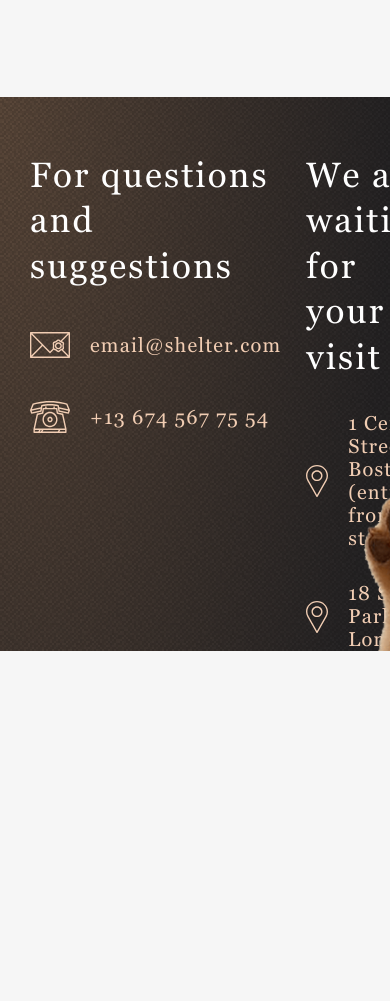
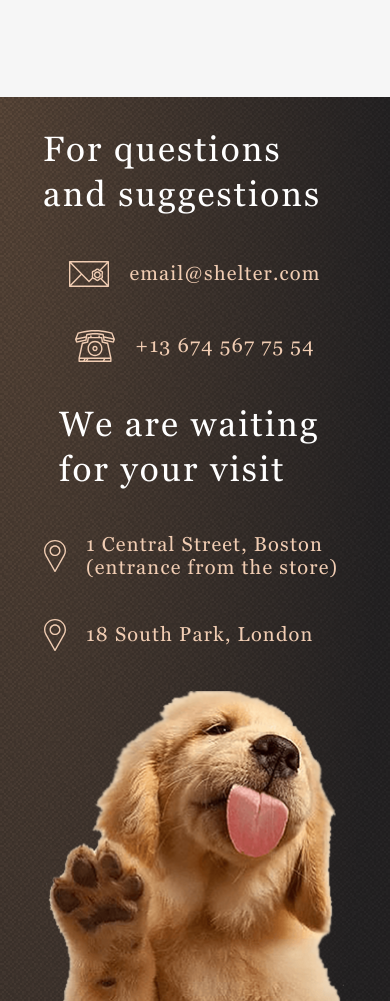
Before and after one commit to Mi6aRdnv/Shelter-Cozy-House, a website: page pages/main/index.html in a window 390 px wide. Shown: the part 4918-5919 px from the top of the page. Before the commit the page ends 5569 px from the top, so only its background shows below. Drawn offline with Linux system fonts and the light colour scheme.

Commit message:
feat: implement responsive styles for footer

```diff
--- a/pages/main/index.html
+++ b/pages/main/index.html
@@ -305,7 +305,7 @@
     <footer class="footer" id="footer">
       <div class="footer__box _container">
         <div class="footer__nav-wrapper">
-          <div class="footer__contacts-box">
+          <div class="footer__contacts">
             <h2 class="footer__contacts-title">
               For questions and suggestions
             </h2>
--- a/styles/global.css
+++ b/styles/global.css
@@ -296,7 +296,7 @@ footer {
   width: 100%;
   display: flex;
 }
-.footer__contacts-box {
+.footer__contacts {
   padding-right: 25px;
   max-width: 304px;
   margin-top: 16px;
@@ -352,18 +352,80 @@ footer {
   color: var(--color-primary);
 }
 .footer__img-box {
-  align-self: flex-end;
   user-select: none;
 }
 
 /* For tablets */
+@media (max-width: 940px) {
+  /* footer */
+  #footer {
+    padding: 30px 30px 0;
+  }
+  .footer__box {
+    gap: 60px;
+    flex-direction: column;
+    align-items: center;
+  }
+  .footer__contacts {
+    margin: 0 0 0 32px;
+    padding: 0;
+  }
+  .footer__locations-box {
+    margin: 0;
+  }
+  .footer__nav-wrapper {
+    padding-right: 32px;
+  }
+  .footer__img-box img {
+    width: 100%;
+  }
+}
 
 /* For mobile */
 @media (max-width: 767.9px) {
+  /* header */
   .nav-links {
     display: none;
   }
   .burger-btn {
     display: flex;
   }
+
+  /* footer */
+  #footer {
+    padding: 30px 10px 0 10px;
+  }
+  .footer__box {
+    gap: 40px;
+  }
+  .footer__contacts {
+    margin: 0;
+  }
+  .footer__nav-wrapper {
+    padding-right: 0;
+  }
 }
+@media (max-width: 640px) {
+  /* footer */
+  .footer__nav-wrapper {
+    flex-direction: column;
+    align-items: center;
+    gap: 40px;
+  }
+  .footer__locations-box {
+    gap: 40px;
+  }
+}
+
+@media (max-width: 460px) {
+  /* footer */
+  .footer__contact-box {
+    margin: 0 auto;
+  }
+  .footer__locations-title {
+    padding: 0 15px;
+  }
+  .footer__img-box {
+    padding: 0 20px;
+  }
+}
```
Also changed, not shown: pages/pets/index.html (+1 -1 lines).
